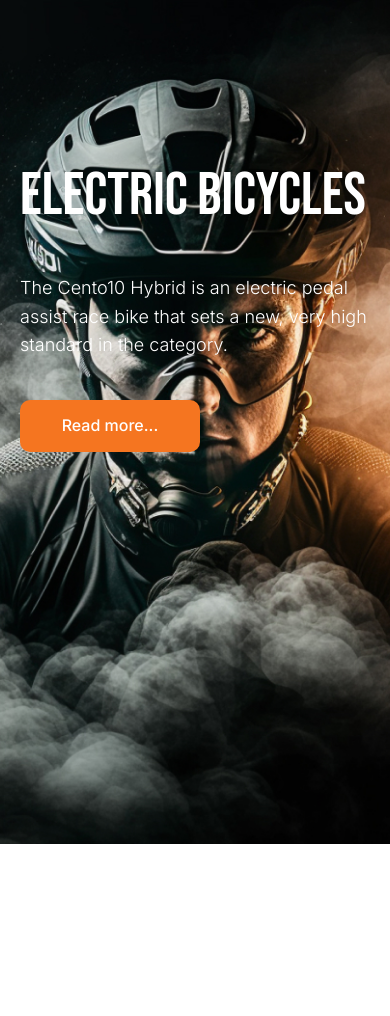
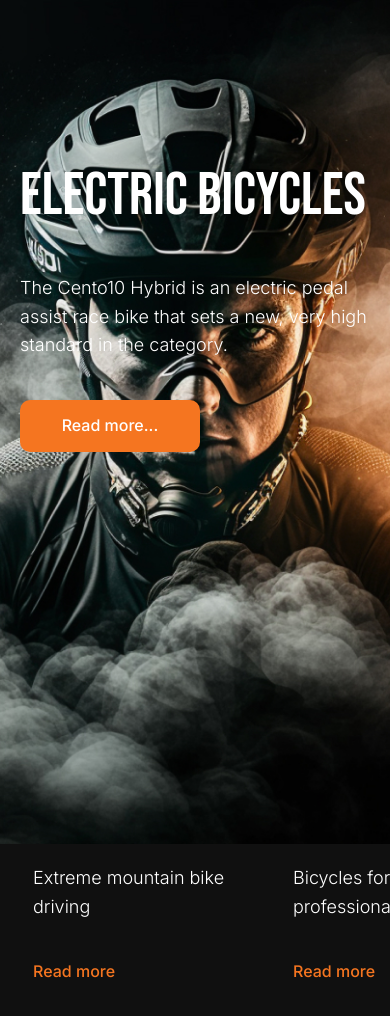
Before and after one commit to DmytroShevchenko888/Bike-Shop, a React (Vite) app: page / in a window 390 px wide. Shown: the top 1016 px of the page. Before the commit the page ends 844 px from the top, so only its background shows below. Built offline with nearby package versions, Linux system fonts and the light colour scheme.

Commit message:
added component "Submenu.tsx"

```diff
--- /dev/null
+++ b/src/components/home/Submenu.tsx
@@ -0,0 +1,25 @@
+import React from "react";
+import { Link } from "react-router-dom";
+
+interface SubmenuProps {}
+
+const Submenu: React.FC<SubmenuProps> = () => {
+  return (
+    <section className="submenu">
+      <div className="submenu__wrapper">
+        <p>Extreme mountain bike driving</p>
+        <Link to="/">Read more</Link>
+      </div>
+      <div className="submenu__wrapper">
+        <p>Bicycles for professionals</p>
+        <Link to="/">Read more</Link>
+      </div>
+      <div className="submenu__wrapper">
+        <p>Long road bike ride</p>
+        <Link to="/">Read more</Link>
+      </div>
+    </section>
+  );
+};
+
+export default Submenu;
--- a/src/pages/Home.tsx
+++ b/src/pages/Home.tsx
@@ -1,14 +1,16 @@
 import React from "react";
-import Title from '../components/home/Title.tsx';
-
+import Title from "../components/home/Title.tsx";
+import Submenu from "../components/home/Submenu.tsx";
 
 interface HomeProps {}
 
 const Home: React.FC<HomeProps> = () => {
-    return (
-    <section className='home'>
-        <Title/>
+  return (
+    <section className="home">
+      <Title />
+      <Submenu />
     </section>
-)};
+  );
+};
 
 export default Home;
--- a/src/styles/home/_index.scss
+++ b/src/styles/home/_index.scss
@@ -1 +1,2 @@
 @forward "./title";
+@forward "./submenu";
--- /dev/null
+++ b/src/styles/home/_submenu.scss
@@ -0,0 +1,137 @@
+@use "../global" as *;
+
+.submenu {
+  display: flex;
+  width: 100%;
+  position: relative;
+
+  &__wrapper {
+    position: absolute;
+    height: 212px;
+    padding: 48px;
+
+    &:nth-child(1) {
+      background-color: $black-1;
+      width: 37.5%;
+      left: 0;
+      &:hover {
+        border-radius: 0px 10px 10px 0px;
+      }
+    }
+    &:nth-child(2) {
+      background-color: $black-2;
+      width: 25%;
+      left: 37.5%;
+      &:hover {
+        border-radius: 10px;
+      }
+    }
+    &:nth-child(3) {
+      background-color: $black-4;
+      width: 37.5%;
+      right: 0;
+      &:hover {
+        border-radius: 10px 0px 0px 10px;
+      }
+    }
+
+    &:hover {
+      height: 276px;
+      top: -32px;
+      a {
+        display: block;
+      }
+    }
+
+    p {
+      font: $title-d-hi2;
+      color: $white-1;
+      padding-bottom: 40px;
+    }
+
+    a {
+      display: none;
+      font: $text-d-btn;
+      color: $orange-1;
+    }
+  }
+}
+
+@media (max-width: $breakpoint_xxl) {
+}
+
+@media (max-width: $breakpoint_xl) {
+  .submenu {
+    &__wrapper {
+      &:nth-child(1) {
+        width: 33%;
+        left: 0;
+      }
+      &:nth-child(2) {
+        width: 34%;
+        left: 33%;
+      }
+      &:nth-child(3) {
+        width: 33%;
+        right: 0;
+      }
+    }
+  }
+}
+
+@media (max-width: $breakpoint_md) {
+  .submenu {
+    display: flex;
+    width: unset;
+    position: static;
+    overflow: scroll;
+
+    //__________hidden scroll
+    -ms-overflow-style: none;
+    &::-webkit-scrollbar {
+      width: 0;
+      height: 0;
+    }
+
+    &__wrapper {
+      position: static;
+      height: 180px;
+      min-width: 260px;
+      padding: 20px 24px 25px 33px;
+
+      &:nth-child(1),
+      &:nth-child(2),
+      &:nth-child(3) {
+        background-color: $black-1;
+        border: unset;
+        width: unset;
+        left: unset;
+        &:hover {
+          border-radius: unset;
+        }
+      }
+
+      &:hover {
+        height: unset;
+        top: unset;
+        a {
+          display: unset;
+        }
+      }
+
+      p {
+        font: $title-m-hi5;
+        color: $white-1;
+        padding-bottom: 40px;
+      }
+
+      a {
+        display: block;
+        font: $text-m-btn;
+        color: $orange-1;
+      }
+    }
+  }
+}
+@media (max-width: $breakpoint_sm) {
+}
--- a/src/styles/styles.css
+++ b/src/styles/styles.css
@@ -3,7 +3,10 @@
   margin: 0;
   padding: 0;
 }
-* ul, * li, * a {
+
+* ul,
+* li,
+* a {
   list-style: none;
   text-decoration: none;
 }
@@ -70,9 +73,11 @@
   height: 52px;
   border-radius: 10px;
 }
+
 .standart-btn:hover {
   background: #F57F2A;
 }
+
 .standart-btn:active {
   background: #E1610C;
 }
@@ -85,13 +90,16 @@
   height: 100vh;
   width: 100%;
 }
+
 .title .container .content .title-box {
   padding-top: 160px;
 }
+
 .title .container .content .title-box h1 {
   font: 400 110px/135.3px "Bebas Neue", sans-serif;
   color: #FFFFFF;
 }
+
 .title .container .content .title-box p {
   font: 300 18px/28.8px "Inter", sans-serif;
   color: #FFFFFF;
@@ -104,17 +112,161 @@
     padding: 0 40px;
   }
 }
+
 @media (max-width: 576px) {
   .title {
     background-position: 63%;
   }
+
   .title .container {
     padding: 0 20px;
   }
+
   .title .container .content .title-box h1 {
     font: 400 60px/73.8px "Bebas Neue", sans-serif;
   }
+
   .title .container .content .title-box p {
     max-width: 100%;
   }
-}/*# sourceMappingURL=styles.css.map */
+}
+
+.submenu {
+  display: flex;
+  width: 100%;
+  position: relative;
+}
+
+.submenu__wrapper {
+  position: absolute;
+  height: 212px;
+  padding: 48px;
+}
+
+.submenu__wrapper:nth-child(1) {
+  background-color: #101010;
+  width: 37.5%;
+  left: 0;
+}
+
+.submenu__wrapper:nth-child(1):hover {
+  border-radius: 0px 10px 10px 0px;
+}
+
+.submenu__wrapper:nth-child(2) {
+  background-color: #131313;
+  width: 25%;
+  left: 37.5%;
+}
+
+.submenu__wrapper:nth-child(2):hover {
+  border-radius: 10px;
+}
+
+.submenu__wrapper:nth-child(3) {
+  background-color: #2E2E2E;
+  width: 37.5%;
+  right: 0;
+}
+
+.submenu__wrapper:nth-child(3):hover {
+  border-radius: 10px 0px 0px 10px;
+}
+
+.submenu__wrapper:hover {
+  height: 276px;
+  top: -32px;
+}
+
+.submenu__wrapper:hover a {
+  display: block;
+}
+
+.submenu__wrapper p {
+  font: 500 24px/38.4px "Inter", sans-serif;
+  color: #FFFFFF;
+  padding-bottom: 40px;
+}
+
+.submenu__wrapper a {
+  display: none;
+  font: 500 16px/19.68px "Inter", sans-serif;
+  color: #F57520;
+}
+
+@media (max-width: 1024px) {
+  .submenu__wrapper:nth-child(1) {
+    width: 33%;
+    left: 0;
+  }
+
+  .submenu__wrapper:nth-child(2) {
+    width: 34%;
+    left: 33%;
+  }
+
+  .submenu__wrapper:nth-child(3) {
+    width: 33%;
+    right: 0;
+  }
+}
+
+@media (max-width: 767px) {
+  .submenu {
+    display: flex;
+    width: unset;
+    position: static;
+    overflow: scroll;
+    -ms-overflow-style: none;
+  }
+
+  .submenu::-webkit-scrollbar {
+    width: 0;
+    height: 0;
+  }
+
+  .submenu__wrapper {
+    position: static;
+    height: 180px;
+    min-width: 260px;
+    padding: 20px 24px 25px 33px;
+  }
+
+  .submenu__wrapper:nth-child(1),
+  .submenu__wrapper:nth-child(2),
+  .submenu__wrapper:nth-child(3) {
+    background-color: #101010;
+    border: unset;
+    width: unset;
+    left: unset;
+  }
+
+  .submenu__wrapper:nth-child(1):hover,
+  .submenu__wrapper:nth-child(2):hover,
+  .submenu__wrapper:nth-child(3):hover {
+    border-radius: unset;
+  }
+
+  .submenu__wrapper:hover {
+    height: unset;
+    top: unset;
+  }
+
+  .submenu__wrapper:hover a {
+    display: unset;
+  }
+
+  .submenu__wrapper p {
+    font: 300 18px/28.8px "Inter", sans-serif;
+    color: #FFFFFF;
+    padding-bottom: 40px;
+  }
+
+  .submenu__wrapper a {
+    display: block;
+    font: 500 16px/19.68px "Inter", sans-serif;
+    color: #F57520;
+  }
+}
+
+/*# sourceMappingURL=styles.css.map */
```
Also changed, not shown: src/styles/home/_title.scss (+17 -17 lines), 1 other file (tests, documents, lock files or other folders).
